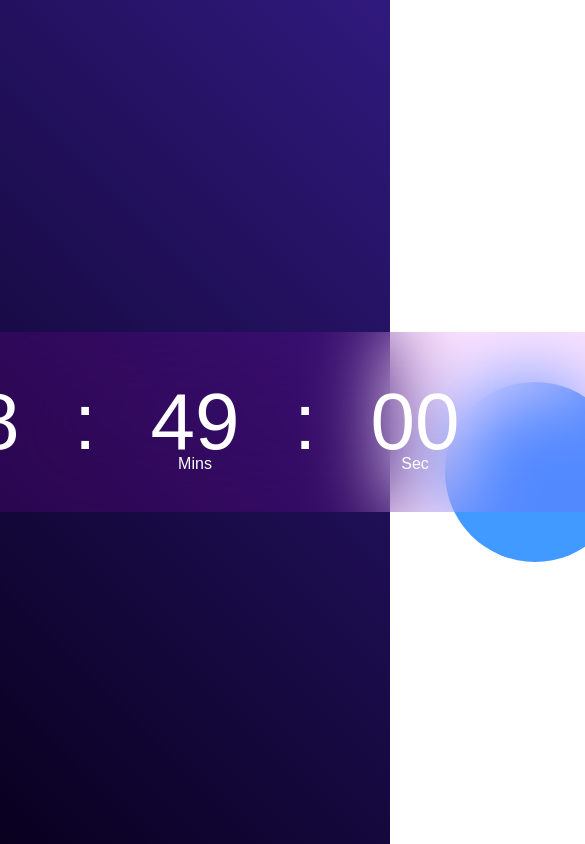
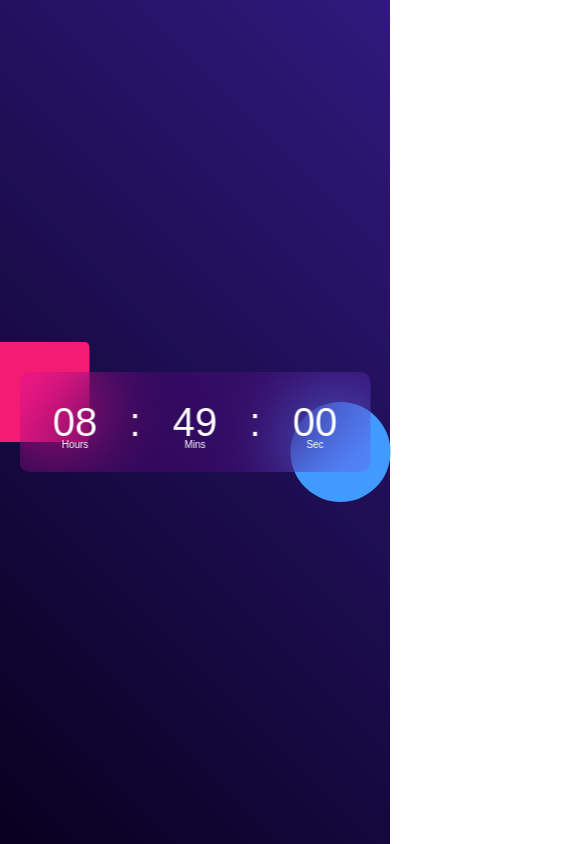
Before and after one commit to rutujadavle13/Digital-Clock, a plain HTML site: page clock.html in a window 390 px wide. Shown: the top 844 px of the page, 585 px wide, since content can reach past the window. Drawn offline with Linux system fonts and the light colour scheme.

Commit message:
Update clock_style.css

```diff
--- a/clock_style.css
+++ b/clock_style.css
@@ -12,7 +12,8 @@
   position: relative;
 }
 .container {
-  width: 800px;
+  width: 90%;
+  max-width: 800px;
   height: 180px;
   position: absolute;
   top: 50%;
@@ -74,3 +75,49 @@
 #sec::after {
   content: "Sec";
 }
+/* Responsive Fixes */
+@media (max-width: 600px) {
+  .container {
+    height: 120px;
+  }
+
+  .clock span {
+    font-size: 50px;
+    width: 70px;
+  }
+
+  .clock span::after {
+    font-size: 12px;
+  }
+
+  .container::before,
+  .container::after {
+    width: 100px;
+    height: 100px;
+  }
+
+  .container::before {
+    left: -30px;
+    top: -30px;
+  }
+
+  .container::after {
+    right: -20px;
+    bottom: -30px;
+  }
+}
+
+@media (max-width: 400px) {
+  .container {
+    height: 100px;
+  }
+
+  .clock span {
+    font-size: 40px;
+    width: 60px;
+  }
+
+  .clock span::after {
+    font-size: 10px;
+  }
+}
```
